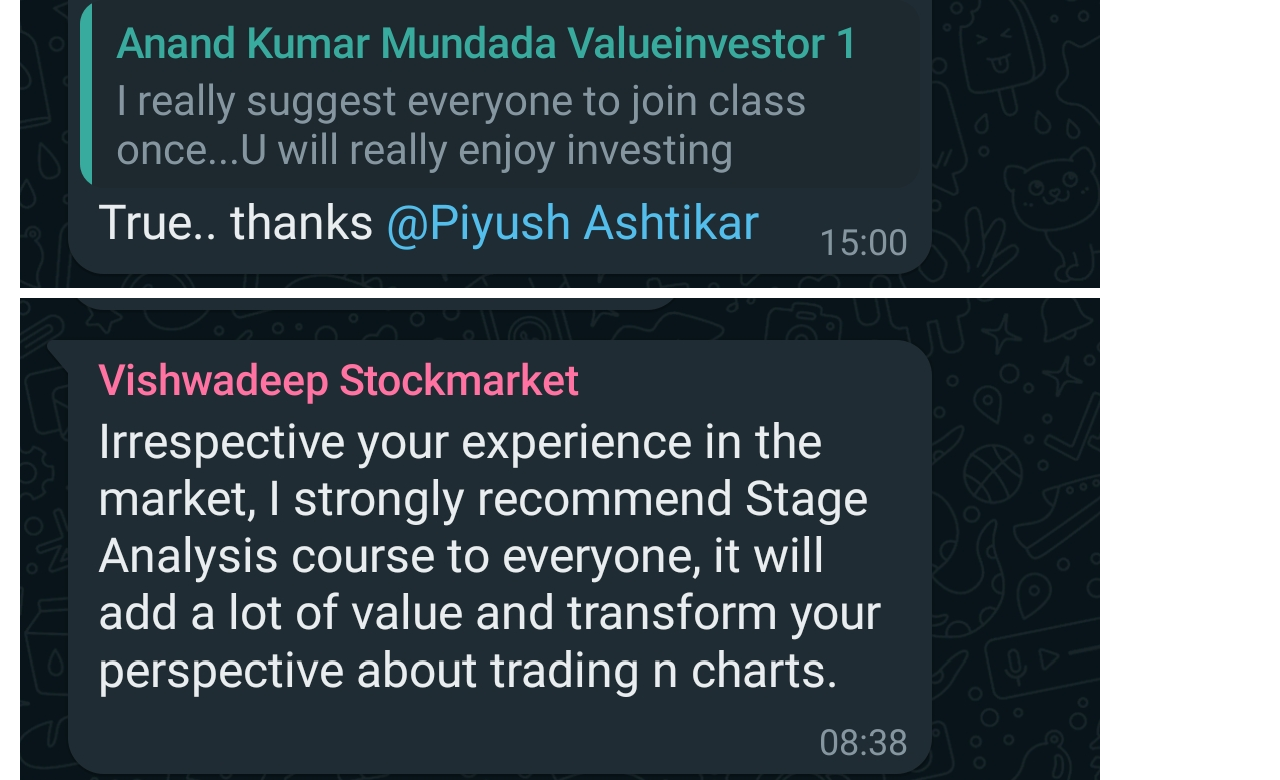
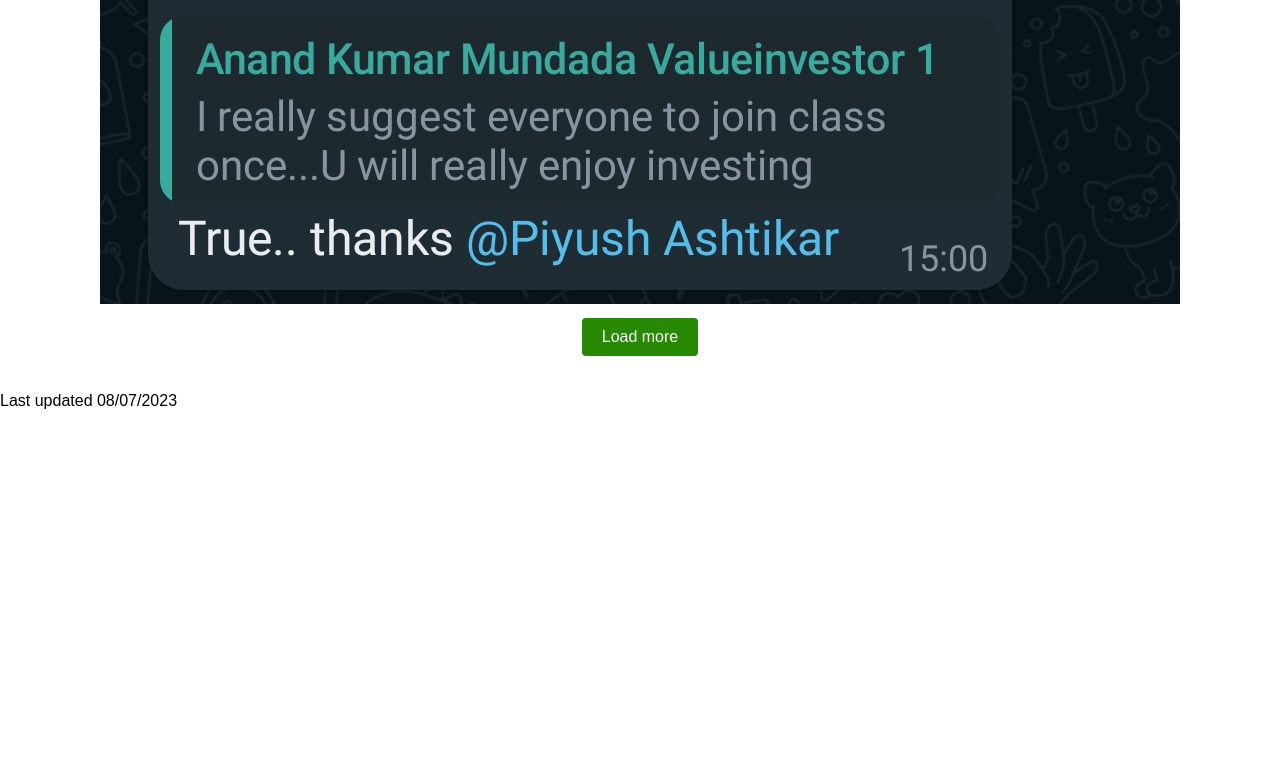
Before and after one commit to piyushashtikar/richezy, a plain HTML site: page index.html in a window 1280 px wide. Shown: the part 7619-8399 px from the top of the page. After the commit the page ends 8045 px from the top, so only its background shows below. Drawn offline with Linux system fonts and the light colour scheme.

Commit message:
Update index.html
Added load more to Feedback images. Now it loads  images, then 5 more when load more is pressed

```diff
--- a/index.html
+++ b/index.html
@@ -147,31 +147,24 @@
 
 
 
-<style>
-  .gallery img {
-    display: none;
-    margin-bottom: 10px;
-  }
-</style>
 
-<style>
-  .feedback {
-    text-align: left;
-  }
-</style>
 
 <div class="feedback">
   <h2>Feedback from Previous Students</h2>
   <div class="gallery" id="feedback-gallery"></div>
+  <button id="load-more-button" class="google-form-button">Load more</button>
 </div>
 
+
+
 <script>
-  // JavaScript code to dynamically generate image tags and handle scroll event
   var gallery = document.getElementById("feedback-gallery");
   var images = [];
+  var imagesPerLoad = 5; // Number of images to load per click
 
   // Dynamically generate image tags
-  for (var i = 0; i <= 49; i++) {
+  for (var i = 0; i <= 4; i++) {
+    // Generate the first 5 images initially
     var filename = "images/Feedback_" + i + ".jpg";
     var alt = "Feedback " + i;
 
@@ -183,29 +176,50 @@
     images.push(img);
   }
 
-  // Handle scroll event
-  function handleScroll() {
-    var threshold = window.innerHeight * 0.8; // Adjust threshold as needed
+  // Handle "Load more" button click event
+  var loadMoreButton = document.getElementById("load-more-button");
+  loadMoreButton.addEventListener("click", loadMoreImages);
 
-    for (var i = 0; i < images.length; i++) {
-      var img = images[i];
-      var rect = img.getBoundingClientRect();
+  function loadMoreImages() {
+    var startIndex = images.length;
 
-      if (rect.top <= threshold) {
-        img.style.display = "block";
-        images.splice(i, 1);
-        i--;
+    // Generate and append the next 5 images
+    for (var i = startIndex; i < startIndex + imagesPerLoad; i++) {
+      if (i > 49) {
+        // Break if there are no more images to load
+        loadMoreButton.style.display = "none";
+        break;
       }
-    }
 
-    if (images.length === 0) {
-      // Remove scroll event listener once all images are displayed
-      window.removeEventListener("scroll", handleScroll);
+      var filename = "images/Feedback_" + i + ".jpg";
+      var alt = "Feedback " + i;
+
+      var img = document.createElement("img");
+      img.src = filename;
+      img.alt = alt;
+
+      gallery.appendChild(img);
+      images.push(img);
     }
   }
+</script>
 
-  window.addEventListener("scroll", handleScroll);
-</script>
+
+<style>
+  .google-form-button {
+    background-color: #288904;
+    color: white;
+    border: none;
+    padding: 10px 20px;
+    font-size: 16px;
+    cursor: pointer;
+    border-radius: 4px;
+  }
+
+  .google-form-button:hover {
+    background-color: #1e8e3e;
+  }
+</style>
 
 
 
```
